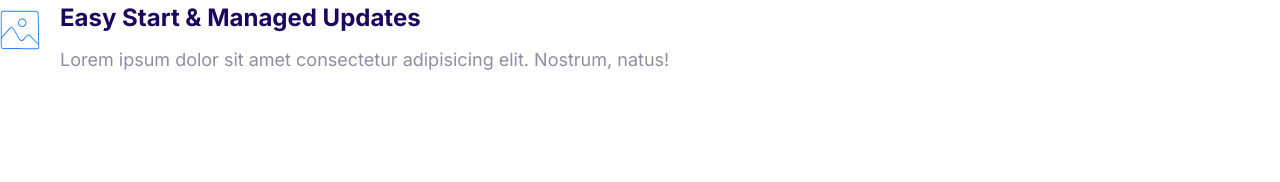
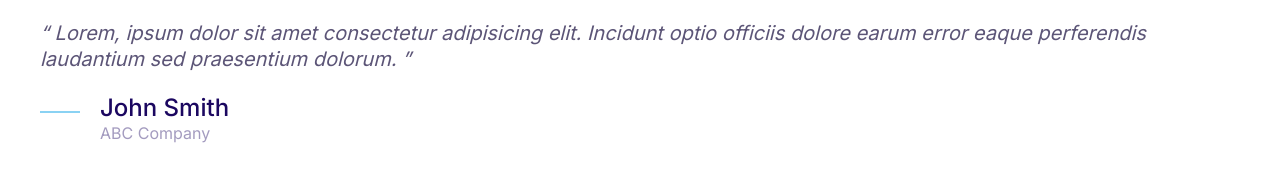
Before and after one commit to Victor-Guerrero-Devs/cloudmaster-scss, a website: page index.html in a window 1280 px wide. Drawn offline with Linux system fonts and the light colour scheme.

Commit message:
Build quote component

```diff
--- a/index.html
+++ b/index.html
@@ -15,19 +15,25 @@
     <link rel="stylesheet" href="./styles/css/styles.css" />
   </head>
   <body>
+    <blockquote class="quote">
+      <p class="quote__text">
+        Lorem, ipsum dolor sit amet consectetur adipisicing elit. Incidunt optio
+        officiis dolore earum error eaque perferendis laudantium sed praesentium
+        dolorum.
+      </p>
+      <footer>
         <div class="media">
           <div class="media__image">
-        <svg class="icon icon--primary">
-          <use xlink:href="images/sprite.svg#snap"></use>
+            <svg class="icon icon--primary quote__line">
+              <use xlink:href="images/sprite.svg#line"></use>
             </svg>
           </div>
           <div class="media__body">
-        <h3 class="media__title">Easy Start & Managed Updates</h3>
-        <p>
-          Lorem ipsum dolor sit amet consectetur adipisicing elit. Nostrum,
-          natus!
-        </p>
+            <h3 class="media__title quote__author">John Smith</h3>
+            <p class="quote__organization">ABC Company</p>
           </div>
         </div>
+      </footer>
+    </blockquote>
   </body>
 </html>
--- a/styles/scss/abstracts/_variables.scss
+++ b/styles/scss/abstracts/_variables.scss
@@ -3,6 +3,7 @@ $clr-secondary: #00d9ff;
 $clr-accent: #ff3400;
 $clr-headings: #1b0760;
 $clr-body-txt: #918ca4;
+$clr-body-darker: #5c5577;
 $clr-borders: #ccc;
 
 $clr-white: #fff;
--- a/styles/scss/base/_reset.scss
+++ b/styles/scss/base/_reset.scss
@@ -1,8 +1,6 @@
 *,
 *::after,
 *::before {
-  margin: 0;
-  padding: 0;
   box-sizing: border-box;
 }
 
--- /dev/null
+++ b/styles/scss/components/_quote.scss
@@ -0,0 +1,48 @@
+@use '../abstracts/' as *;
+
+.quote {
+  font-size: 3rem;
+  font-style: italic;
+  color: $clr-body-darker;
+  line-height: 1.3;
+
+  &__text::before {
+    content: open-quote;
+  }
+
+  &__text::after {
+    content: close-quote;
+  }
+
+  &__author {
+    font-size: 2rem;
+    font-weight: 500;
+    font-style: normal;
+    margin-bottom: 0;
+  }
+
+  &__organization {
+    color: $clr-headings;
+    opacity: 0.4;
+    font-size: 1.5rem;
+    font-style: normal;
+  }
+
+  &__line {
+    position: relative;
+    bottom: 10px;
+  }
+}
+
+@media screen and (min-width: $desktop-width) {
+  .quote {
+    font-size: 2rem;
+
+    &__author {
+      font-size: 2.4rem;
+    }
+    &__organization {
+      font-size: 1.6rem;
+    }
+  }
+}
--- a/styles/scss/main.scss
+++ b/styles/scss/main.scss
@@ -17,3 +17,4 @@
 @use 'components/card';
 @use 'components/plan';
 @use 'components/media-object';
+@use 'components/quote';
```
Also changed, not shown: components/quote.html (added, +20 -0 lines), styles/css/styles.css, 1 other file. Lines whose indentation alone changed are shown as unchanged.
